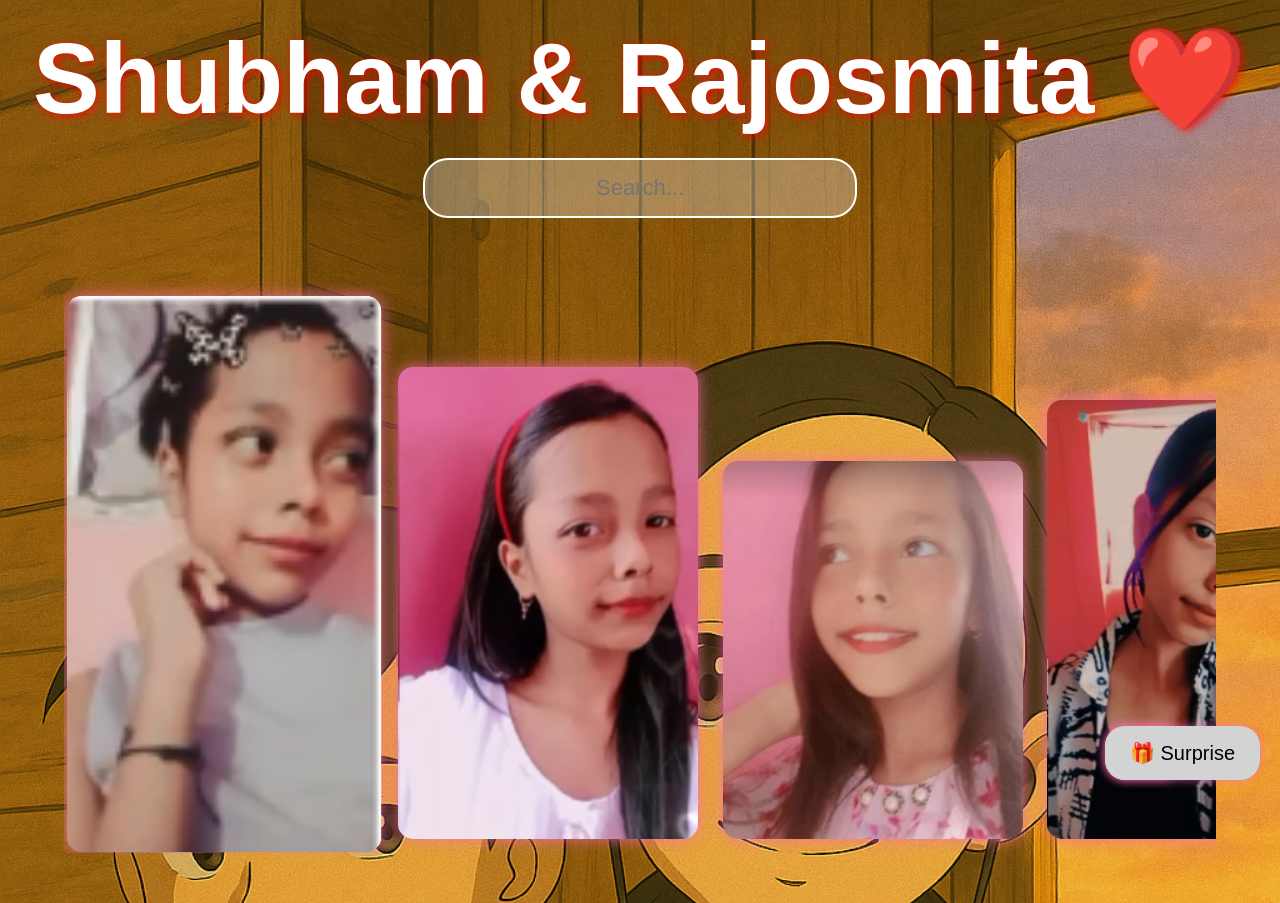
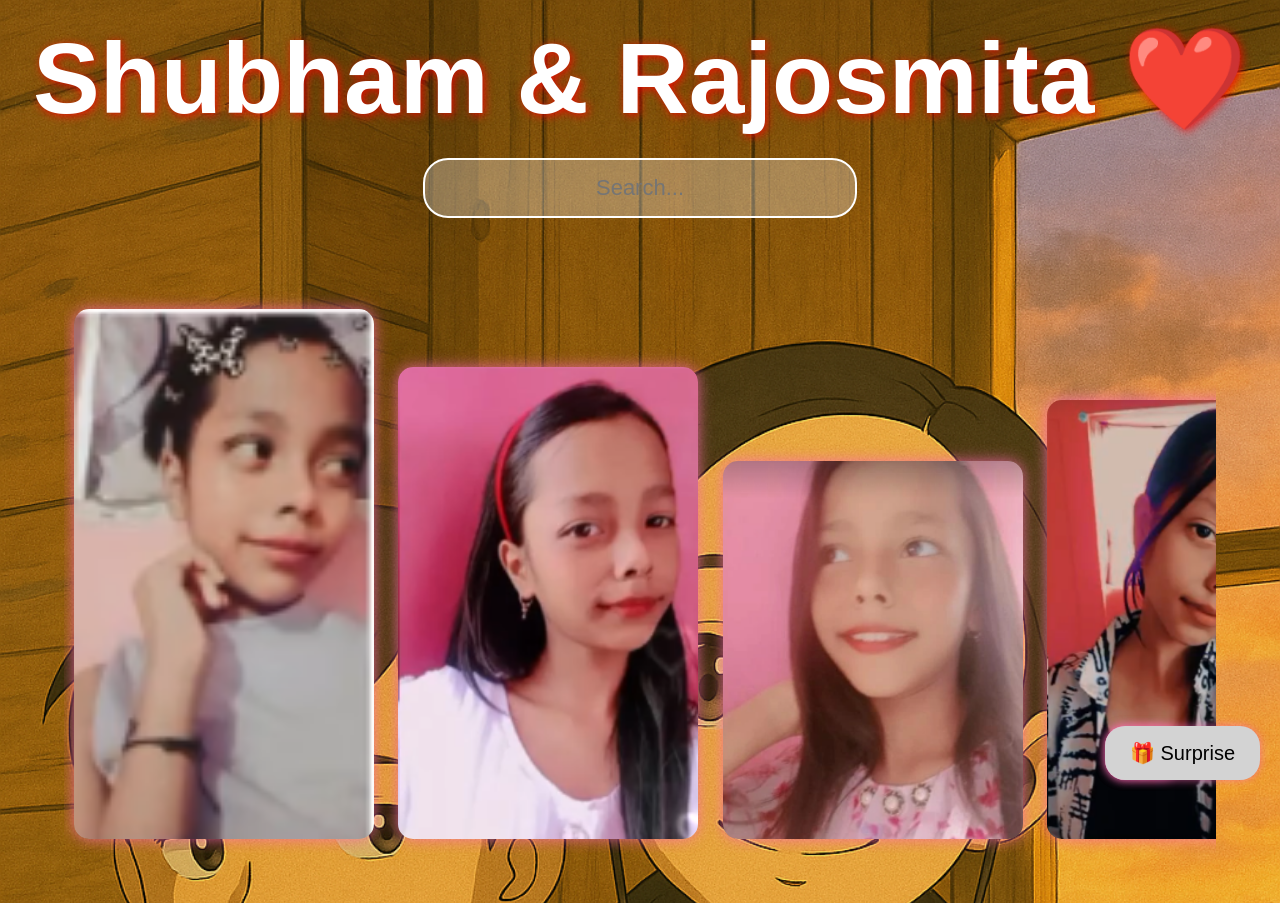
Before and after one commit to Shubham962-96/lovers-platform, a Flask app: page / in a window 1280 px wide, with the pointer over the restyled element. Run offline with Flask 3, Linux system fonts and the light colour scheme.

Commit message:
Update styles.css

```diff
--- a/static/styles.css
+++ b/static/styles.css
@@ -70,10 +70,6 @@ body {
     display: inline-block;
     box-shadow: 0 0 15px rgba(255, 105, 180, 0.8);
     transition: transform 0.3s;
-}
-
-.carousel-image:hover {
-    transform: scale(1.05);
 }
 
 /* Floating Hearts */
```
